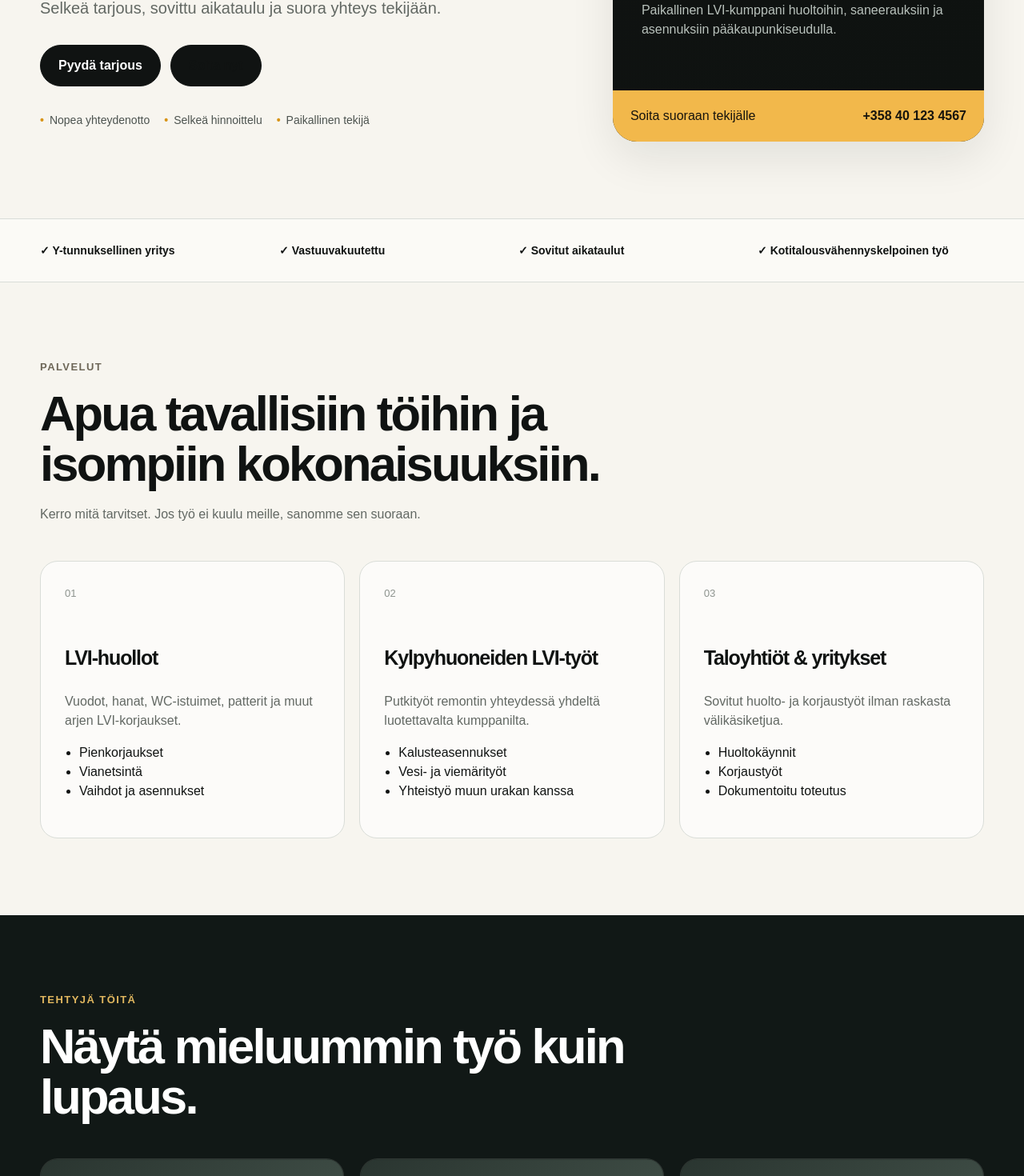
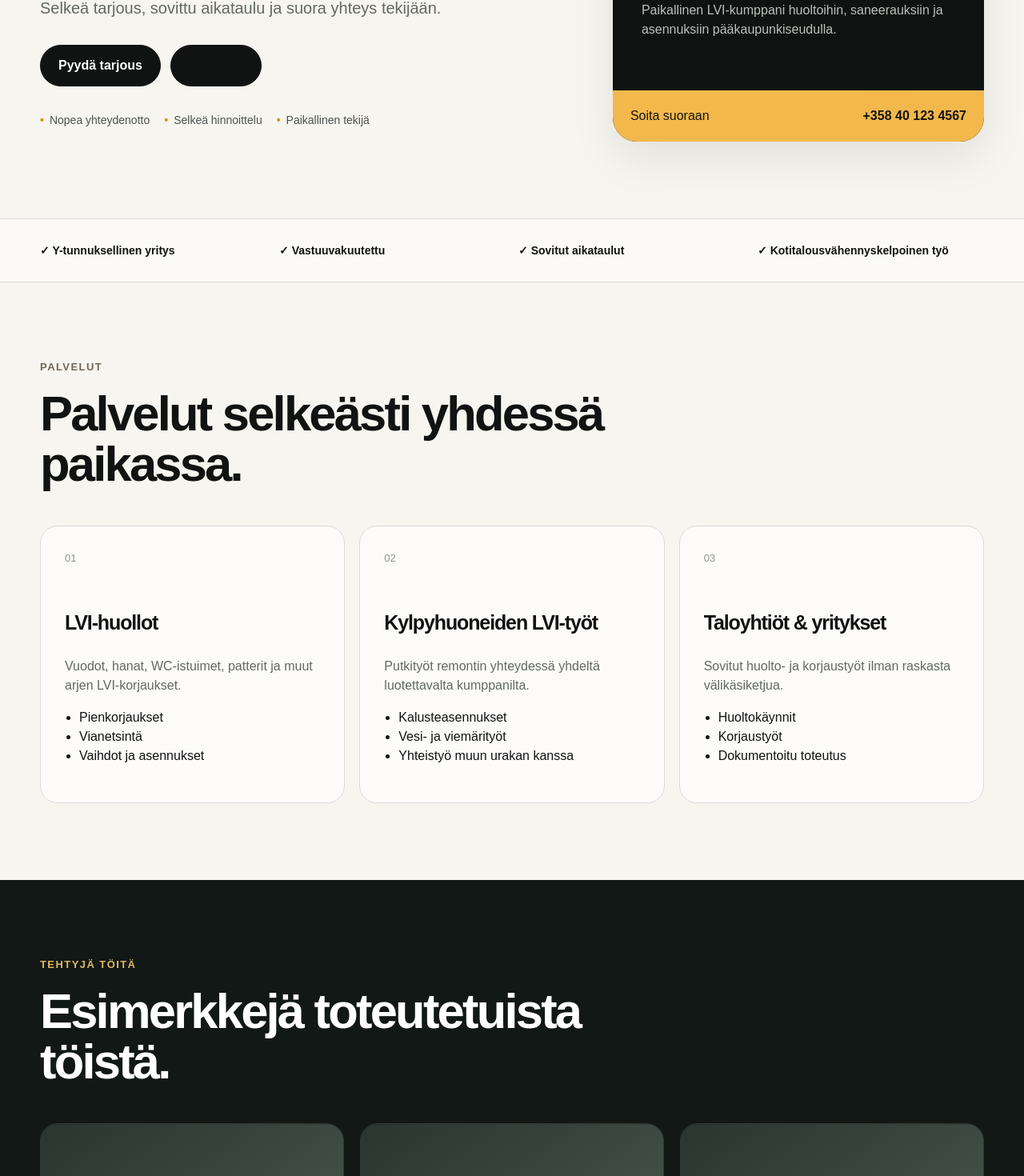
Before and after one commit to GhoulHouse-Dev/trades-master, a Next.js app: page / in a window 1280 px wide. Shown: the part 549-2019 px from the top of the page at 80% size. Built offline with nearby package versions, Linux system fonts and the light colour scheme.

Commit message:
refactor: remove trade-specific copy from shared page

```diff
--- a/app/page.tsx
+++ b/app/page.tsx
@@ -39,7 +39,7 @@ export default function HomePage() {
                 <a className="button" href="#yhteys">{site.hero.primaryCta}</a>
                 <a className="button buttonGhost" href={callHref}>{site.hero.secondaryCta}</a>
               </div>
-              <ul className="heroHighlights">{site.hero.highlights.map((item) => <li key={item}>{item}</li>)}</ul>
+              {site.hero.highlights.length > 0 && <ul className="heroHighlights">{site.hero.highlights.map((item) => <li key={item}>{item}</li>)}</ul>}
             </div>
             <aside className="heroPanel">
               <div className="heroPanelTop"><span className="statusDot" />{site.hero.eyebrow}</div>
@@ -52,34 +52,34 @@ export default function HomePage() {
               {site.hero.priceCard ? (
                 <a className="panelContact" href={site.hero.priceCard.linkHref}><span>{site.hero.priceCard.title}<br/><small>{site.hero.priceCard.note}</small></span><strong>{site.hero.priceCard.value}</strong></a>
               ) : (
-                <a className="panelContact" href={callHref}><span>Soita suoraan tekijälle</span><strong>{site.company.phone}</strong></a>
+                <a className="panelContact" href={callHref}><span>Soita suoraan</span><strong>{site.company.phone}</strong></a>
               )}
             </aside>
           </div>
         </section>
 
-        <section className="trustStrip"><div className="container trustGrid">{site.trust.items.map((item) => <span key={item}>✓ {item}</span>)}</div></section>
+        {site.trust.items.length > 0 && <section className="trustStrip"><div className="container trustGrid">{site.trust.items.map((item) => <span key={item}>✓ {item}</span>)}</div></section>}
 
         <section className="section" id="palvelut"><div className="container">
-          <div className="sectionHead"><p className="eyebrow">Palvelut</p><h2>{site.servicesHeading?.title ?? "Apua tavallisiin töihin ja isompiin kokonaisuuksiin."}</h2><p>{site.servicesHeading?.intro ?? "Kerro mitä tarvitset. Jos työ ei kuulu meille, sanomme sen suoraan."}</p></div>
+          <div className="sectionHead"><p className="eyebrow">Palvelut</p><h2>{site.servicesHeading?.title ?? "Palvelut selkeästi yhdessä paikassa."}</h2>{site.servicesHeading?.intro && <p>{site.servicesHeading.intro}</p>}</div>
           <div className="cards3">{site.services.map((service, i) => <article className="serviceCard" key={service.title}><span className="cardNumber">0{i + 1}</span><h3>{service.title}</h3><p>{service.description}</p>{service.bullets && <ul>{service.bullets.map((b) => <li key={b}>{b}</li>)}</ul>}{service.cta && <a className="textLink" href="#yhteys">{service.cta} →</a>}</article>)}</div>
         </div></section>
 
-        {site.whyUs && <section className="section"><div className="container"><div className="sectionHead"><p className="eyebrow">Miksi {site.company.name}</p><h2>Selkeä tapa tilata LVI-työ.</h2></div><div className="cards3">{site.whyUs.map((item) => <article className="serviceCard compactCard" key={item.title}><h3>{item.title}</h3><p>{item.text}</p></article>)}</div></div></section>}
+        {site.whyUs && site.whyUs.length > 0 && <section className="section"><div className="container"><div className="sectionHead"><p className="eyebrow">Miksi {site.company.name}</p><h2>{site.whyUsHeading ?? "Miksi asiakkaat valitsevat meidät."}</h2></div><div className="cards3">{site.whyUs.map((item) => <article className="serviceCard compactCard" key={item.title}><h3>{item.title}</h3><p>{item.text}</p></article>)}</div></div></section>}
 
-        {site.pricing && <section className="section pricingSection" id="hinnasto"><div className="container splitGrid"><div className="sectionHead stickyHead"><p className="eyebrow">Hinnasto</p><h2>{site.pricing.title}</h2><p>{site.pricing.intro}</p><a className="button" href="#yhteys">{site.pricing.cta ?? site.ctaLabel ?? "Pyydä tarjous"}</a></div><div className="pricingTable">{site.pricing.rows.map((row) => <div className="pricingRow" key={row.label}><span>{row.label}</span><strong>{row.price}</strong></div>)}{site.pricing.footnote && <p>{site.pricing.footnote}</p>}</div></div></section>}
+        {site.pricing && <section className="section pricingSection" id="hinnasto"><div className="container splitGrid"><div className="sectionHead stickyHead"><p className="eyebrow">Hinnasto</p><h2>{site.pricing.title}</h2>{site.pricing.intro && <p>{site.pricing.intro}</p>}<a className="button" href="#yhteys">{site.pricing.cta ?? site.ctaLabel ?? "Pyydä tarjous"}</a></div><div className="pricingTable">{site.pricing.rows.map((row) => <div className="pricingRow" key={row.label}><span>{row.label}</span><strong>{row.price}</strong></div>)}{site.pricing.footnote && <p>{site.pricing.footnote}</p>}</div></div></section>}
 
-        {site.projects.length > 0 && <section className="section sectionDark" id="referenssit"><div className="container"><div className="sectionHead"><p className="eyebrow">Tehtyjä töitä</p><h2>Näytä mieluummin työ kuin lupaus.</h2></div><div className="projectGrid">{site.projects.map((project) => <article className="projectCard" key={project.title}><img src={project.image} alt="" width="800" height="560" /><div className="projectBody"><span>{project.location}</span><h3>{project.title}</h3><p>{project.description}</p></div></article>)}</div></div></section>}
+        {site.projects.length > 0 && <section className="section sectionDark" id="referenssit"><div className="container"><div className="sectionHead"><p className="eyebrow">Tehtyjä töitä</p><h2>Esimerkkejä toteutetuista töistä.</h2></div><div className="projectGrid">{site.projects.map((project) => <article className="projectCard" key={project.title}><img src={project.image} alt="" width="800" height="560" /><div className="projectBody"><span>{project.location}</span><h3>{project.title}</h3><p>{project.description}</p></div></article>)}</div></div></section>}
 
-        <section className="section" id="prosessi"><div className="container splitGrid"><div className="sectionHead stickyHead"><p className="eyebrow">Prosessi</p><h2>{site.processHeading ?? "Yhteydenotosta valmiiseen työhön ilman turhaa kierrosta."}</h2></div><ol className="processList">{site.process.map((step, i) => <li key={step.title}><span>{i + 1}</span><div><h3>{step.title}</h3><p>{step.description}</p></div></li>)}</ol></div></section>
+        <section className="section" id="prosessi"><div className="container splitGrid"><div className="sectionHead stickyHead"><p className="eyebrow">Prosessi</p><h2>{site.processHeading ?? "Näin työ etenee."}</h2></div><ol className="processList">{site.process.map((step, i) => <li key={step.title}><span>{i + 1}</span><div><h3>{step.title}</h3><p>{step.description}</p></div></li>)}</ol></div></section>
 
-        {site.testimonials.length > 0 && <section className="section testimonials"><div className="container"><div className="sectionHead"><p className="eyebrow">Asiakaspalautteet</p><h2>Luottamus syntyy siitä, että sovittu pitää.</h2></div><div className="cards2">{site.testimonials.map((item) => <figure className="quoteCard" key={item.quote}><blockquote>“{item.quote}”</blockquote><figcaption>{item.name}{item.meta ? ` · ${item.meta}` : ""}</figcaption></figure>)}</div></div></section>}
+        {site.testimonials.length > 0 && <section className="section testimonials"><div className="container"><div className="sectionHead"><p className="eyebrow">Asiakaspalautteet</p><h2>Asiakkaiden kokemuksia.</h2></div><div className="cards2">{site.testimonials.map((item) => <figure className="quoteCard" key={item.quote}><blockquote>“{item.quote}”</blockquote><figcaption>{item.name}{item.meta ? ` · ${item.meta}` : ""}</figcaption></figure>)}</div></div></section>}
 
-        <section className="serviceArea"><div className="container areaGrid"><div><p className="eyebrow">Palvelualue</p><h2>{site.company.serviceArea.join(" • ")}</h2></div><p>{site.company.serviceAreaNote ?? site.company.address ?? `Toimimme ensisijaisesti ${site.company.city}sta käsin.`}</p></div></section>
+        <section className="serviceArea"><div className="container areaGrid"><div><p className="eyebrow">Palvelualue</p><h2>{site.company.serviceArea.join(" • ")}</h2></div><p>{site.company.serviceAreaNote ?? site.company.address ?? `Toimimme ensisijaisesti alueella ${site.company.serviceArea.join(", ")}.`}</p></div></section>
 
-        <section className="section" id="ukk"><div className="container splitGrid"><div className="sectionHead stickyHead"><p className="eyebrow">Usein kysyttyä</p><h2>Ennen kuin otat yhteyttä.</h2></div><div className="faqList">{site.faqs.map((faq, index) => <details key={faq.question} open={index === 0}><summary>{faq.question}</summary><p>{faq.answer}</p></details>)}</div></div></section>
+        <section className="section" id="ukk"><div className="container splitGrid"><div className="sectionHead stickyHead"><p className="eyebrow">Usein kysyttyä</p><h2>{site.faqHeading ?? "Usein kysyttyä ennen yhteydenottoa."}</h2></div><div className="faqList">{site.faqs.map((faq, index) => <details key={faq.question} open={index === 0}><summary>{faq.question}</summary><p>{faq.answer}</p></details>)}</div></div></section>
 
-        <section className="section contactSection" id="yhteys"><div className="container contactGrid"><div className="contactCopy"><p className="eyebrow">{site.contact?.sideTitle ?? "Pyydä tarjous"}</p><h2>{site.contact?.title ?? "Kerro lyhyesti työstä. Palaamme asiaan mahdollisimman pian."}</h2><p>{site.contact?.intro}</p><p>Voit myös soittaa suoraan: <a href={callHref}>{site.company.phone}</a>.</p><div className="contactMeta">{site.contact?.personLine && <span>{site.contact.personLine}</span>}<span>{site.company.email}</span>{site.company.businessId && <span>Y-tunnus {site.company.businessId}</span>}</div></div><ContactForm /></div></section>
+        <section className="section contactSection" id="yhteys"><div className="container contactGrid"><div className="contactCopy"><p className="eyebrow">{site.contact?.sideTitle ?? "Pyydä tarjous"}</p><h2>{site.contact?.title ?? "Kerro lyhyesti työstä."}</h2>{site.contact?.intro && <p>{site.contact.intro}</p>}<p>Voit myös soittaa suoraan: <a href={callHref}>{site.company.phone}</a>.</p><div className="contactMeta">{site.contact?.personLine && <span>{site.contact.personLine}</span>}<span>{site.company.email}</span>{site.company.businessId && <span>Y-tunnus {site.company.businessId}</span>}</div></div><ContactForm /></div></section>
       </main>
 
       <footer className="footer"><div className="container footerGrid"><div><strong>{site.company.name}</strong><p>{site.company.description}</p>{site.footer?.copyright && <p>{site.footer.copyright}</p>}</div><div>{site.footer?.links ? <><strong>Linkit</strong><p className="footerLinks">{site.footer.links.map((item) => <a key={item.href} href={item.href}>{item.label}</a>)}</p></> : <><strong>Palvelualue</strong><p>{site.company.serviceArea.join(", ")}</p></>}</div><div><strong>Yhteys</strong><p><a href={callHref}>{site.company.phone}</a><br/><a href={`mailto:${site.company.email}`}>{site.company.email}</a></p></div></div></footer>
```
